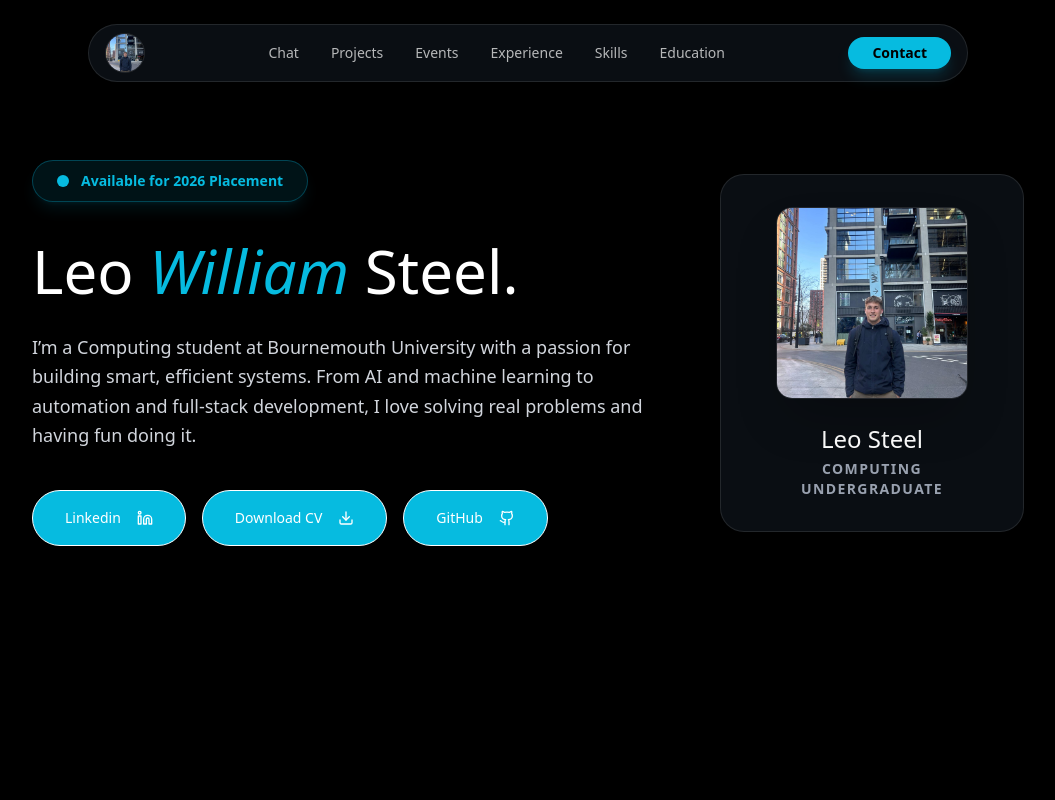
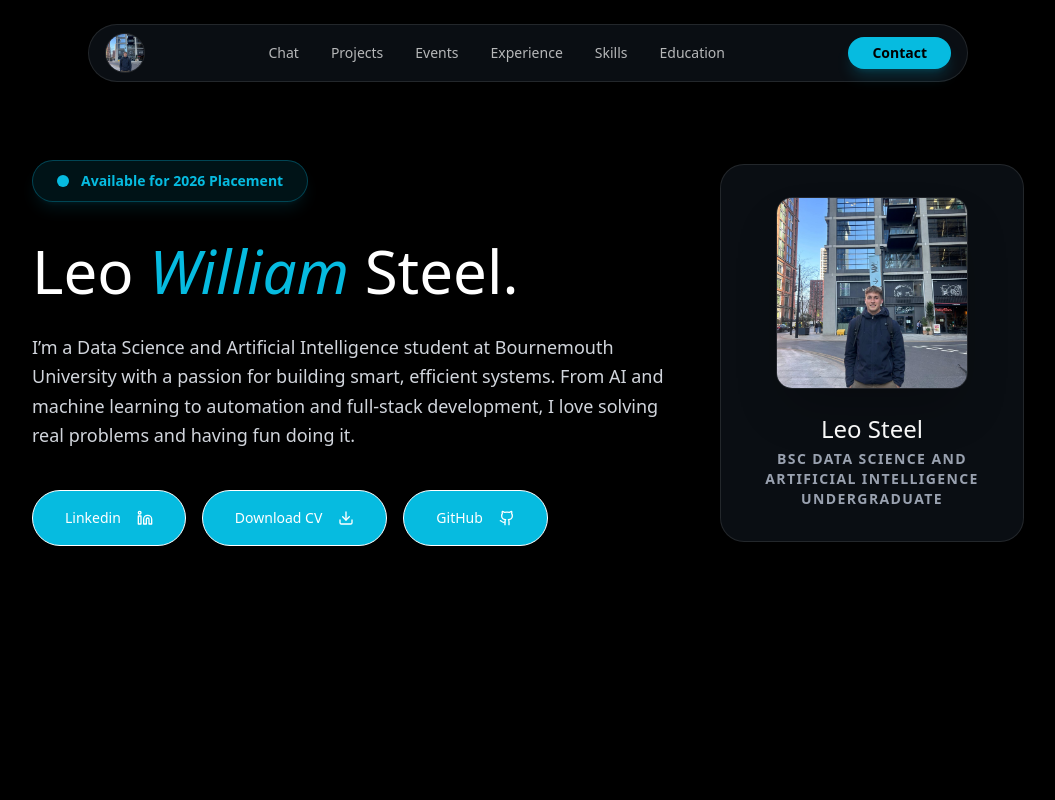
Before and after one commit to realsteel1770/Portfolio-Builder, a React (Vite) app: page / in a window 1280 px wide. Shown: the top 800 px of the page, without its empty margins (112-1167 px from the left). Built offline with nearby package versions, Linux system fonts and the light colour scheme.

Commit message:
Update portfolio data

```diff
--- a/client/src/data/portfolioData.js
+++ b/client/src/data/portfolioData.js
@@ -13,8 +13,8 @@ import {
 
 export const PROFILE = {
   name: "Leo Steel",
-  role: "Computing undergraduate",
-  tagline: "I’m a Computing student at Bournemouth University with a passion for building smart, efficient systems. From AI and machine learning to automation and full-stack development, I love solving real problems and having fun doing it.",
+  role: "BSc Data Science and Artificial Intelligence undergraduate",
+  tagline: "I’m a Data Science and Artificial Intelligence student at Bournemouth University with a passion for building smart, efficient systems. From AI and machine learning to automation and full-stack development, I love solving real problems and having fun doing it.",
   location: "Bournemouth, UK",
   email: "leowsteel@gmail.com",
 };
```
